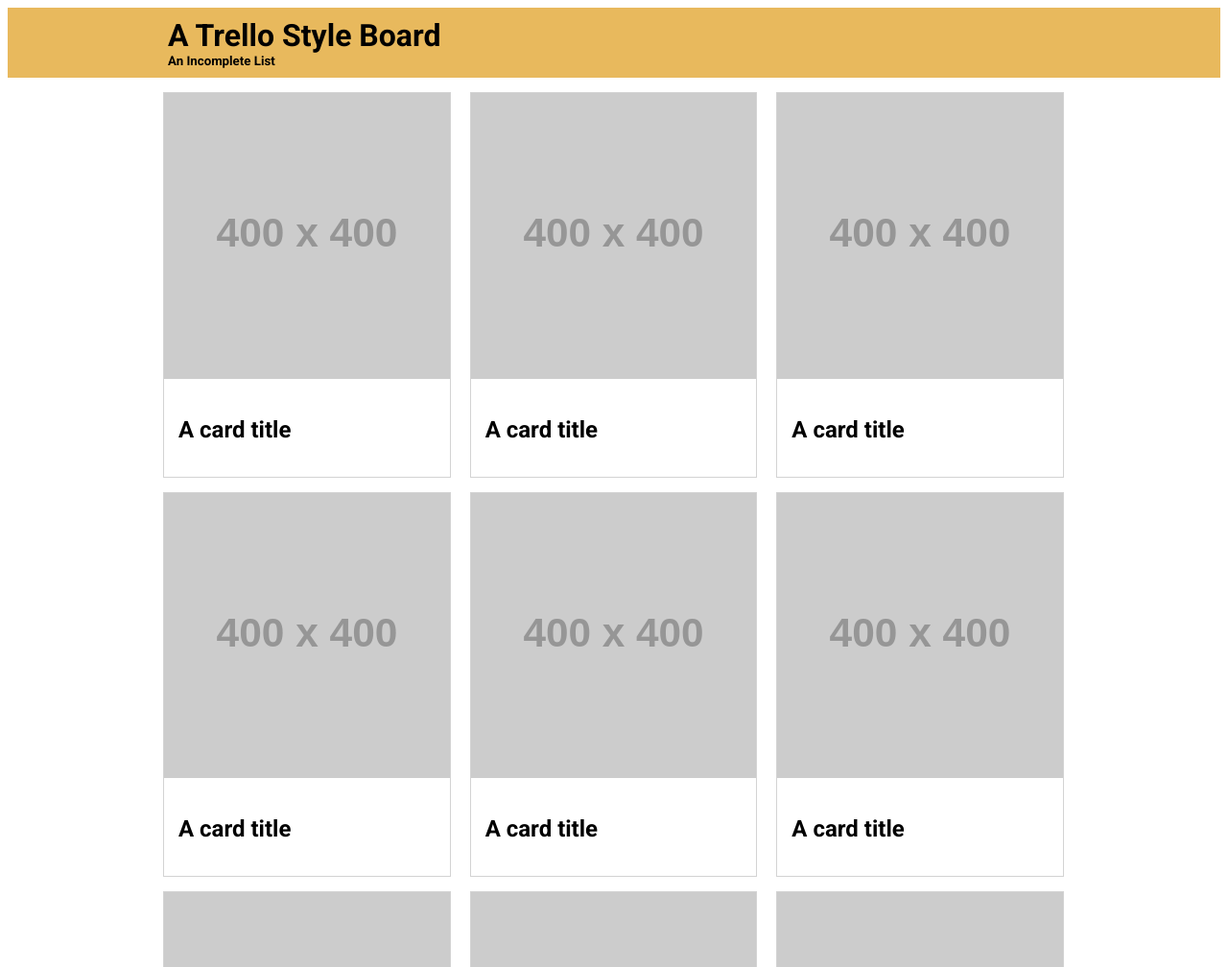
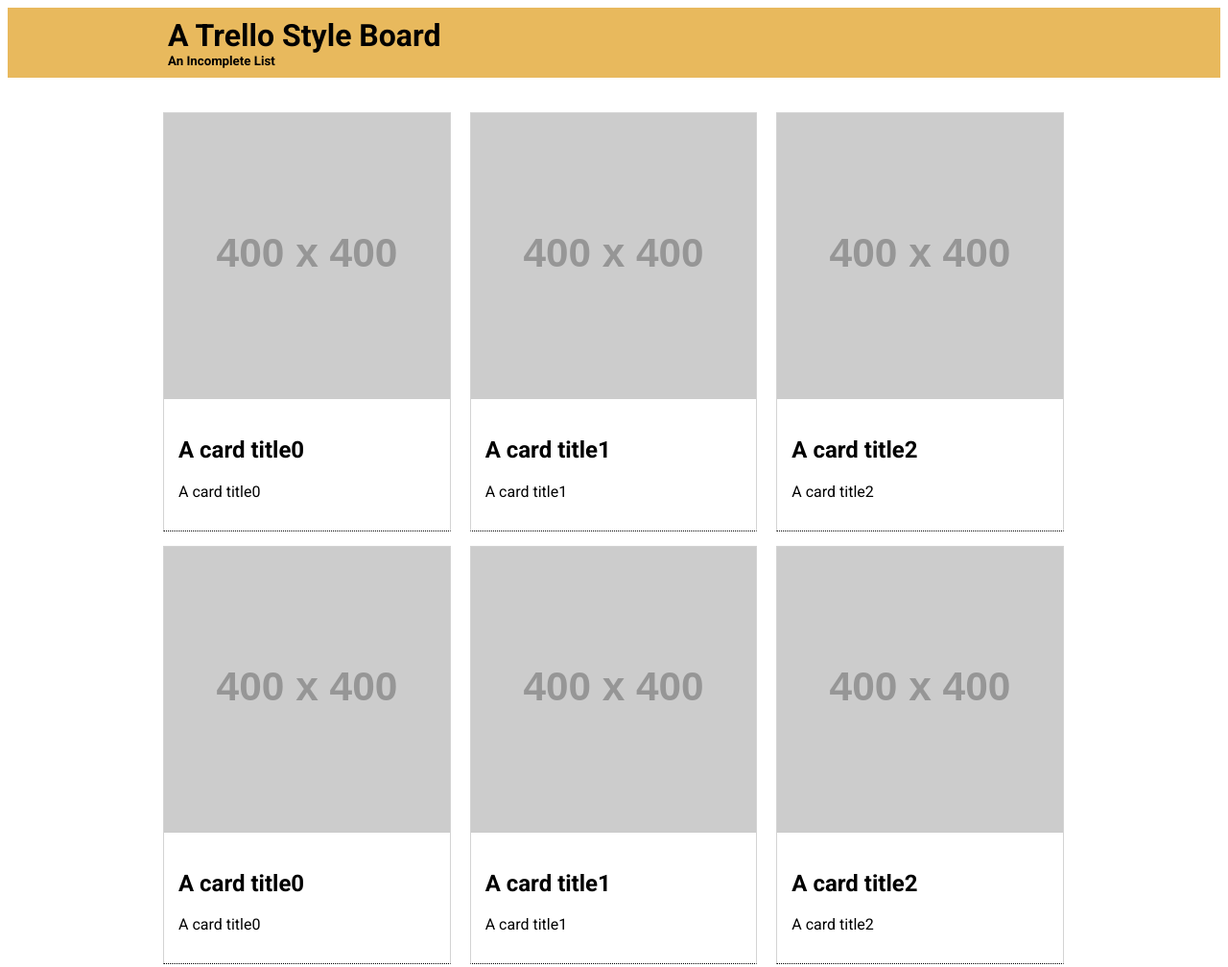
Before and after one commit to ricmclaughlin/public-thinkful, a React app in the folder react-001v2/react-trello/: page / in a window 1280 px wide. Shown: the top 1008 px of the page at 96% size. Built offline with nearby package versions, Linux system fonts and the light colour scheme; placeholder pictures from the web are drawn by us.

Commit message:
react-001v2 Unit 1 Lesson 1 Assignment 4

```diff
--- a/react-001v2/react-trello/css/index.css
+++ b/react-001v2/react-trello/css/index.css
@@ -37,10 +37,26 @@
   padding: 15px;
 }
 
-.box footer h2 {
-
+.tooltip {
+    position: relative;
+    display: inline-block;
+    border-bottom: 1px dotted black;
 }
 
-.box footer p {
+.tooltip .tooltiptext {
+    visibility: hidden;
+    width: 120px;
+    background-color: black;
+    color: #fff;
+    text-align: center;
+    border-radius: 6px;
+    padding: 5px 0;
 
+    /* Position the tooltip */
+    position: absolute;
+    z-index: 1;
 }
+
+.tooltip:hover .tooltiptext {
+    visibility: visible;
+}
--- a/react-001v2/react-trello/index.html
+++ b/react-001v2/react-trello/index.html
@@ -8,16 +8,6 @@
   <link rel="stylesheet" href="css/float-grid.css">
 </head>
 <body>
-  <header class="yeller">
-    <div class="row">
-      <div class="col-12">
-
-          <h1>A Trello Style Board</h1>
-          <h5>An Incomplete List</h5>
-
-      </div>
-    </div>
-  </header>
   <div id="app"></div>
   <script src="js/index.js"></script>
 </body>
--- a/react-001v2/react-trello/js/components/board.js
+++ b/react-001v2/react-trello/js/components/board.js
@@ -4,15 +4,39 @@
 import List from './list';
 
 export default function Board(props) {
+  let cards = [
+    {
+      text:"A card title",
+      description:"a most excellent description"
+    },
+    {
+      text:"A card title",
+      description:"a most excellent description"
+    },
+    {
+      text:"A card title",
+      description:"a most excellent description"
+    }
+  ];
+
   let lists = [];
 
   for (var i = 0; i < 3; i++) {
-    lists.push(<List />);
+    lists.push(<List cards={cards} rowTitle={props.rowTitles[i]} title={props.rowTitle}key={i}/>);
   }
 
   return (
-    <board>
+    <div>
+      <header className="yeller">
+        <div className="row">
+          <div className="col-12">
+            <h1>{props.boardTitle}</h1>
+            <h5>An Incomplete List</h5>
+          </div>
+        </div>
+      </header>
+      <h1></h1>
       {lists}
-    </board>
+    </div>
   );
 }
--- a/react-001v2/react-trello/js/components/card.js
+++ b/react-001v2/react-trello/js/components/card.js
@@ -3,7 +3,8 @@
 
 export default function Card(props) {
   return (
-    <div className="box">
+    <div className="box tooltip">
+      <span className="tooltiptext">{props.rowTitle}</span>
       <img src="http://placehold.it/400x400" alt="kitten"/>
       <footer>
         <h2>{props.text}</h2>
--- a/react-001v2/react-trello/js/components/list.js
+++ b/react-001v2/react-trello/js/components/list.js
@@ -4,15 +4,15 @@
 import Card from './card';
 
 export default function List(props) {
-  let cards = [];
+  let cardsHTML = [];
 
   for (var i = 0; i < 3; i++) {
-    cards.push(<div className="col-4"><Card text="A card title" description=""/></div>);
+    cardsHTML.push(<div className="col-4" key={i}><Card key={i} rowTitle={props.rowTitle} text={props.cards[i].text + i} description={props.cards[i].text + i}/></div>);
   }
 
   return (
-    <div className="row">
-      {cards}
+    <div key={props.id} className="row">
+      {cardsHTML}
     </div>
   );
 }
--- a/react-001v2/react-trello/js/index.js
+++ b/react-001v2/react-trello/js/index.js
@@ -4,6 +4,13 @@
 
 import Board from './components/board';
 
+const boardTitle = 'A Trello Style Board';
+const rowTitles = [
+  'Row 1',
+  'Row 2',
+  'Row 3'
+];
+
 document.addEventListener('DOMContentLoaded', () =>
-  ReactDOM.render(<Board />, document.getElementById('app'))
+  ReactDOM.render(<Board boardTitle={boardTitle} rowTitles={rowTitles}/>, document.getElementById('app'))
 );
```
Also changed, not shown: react-001v2/react-trello/README.md.
